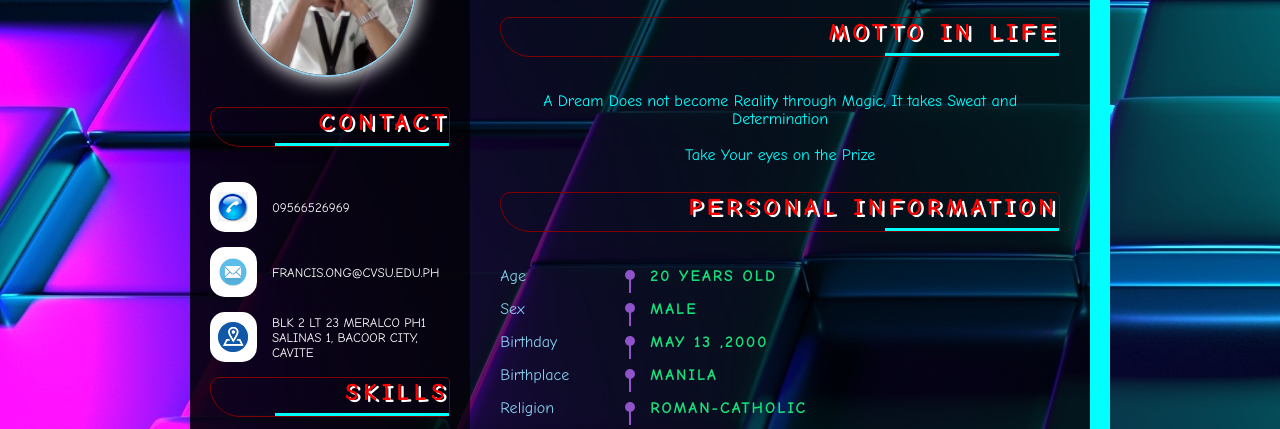
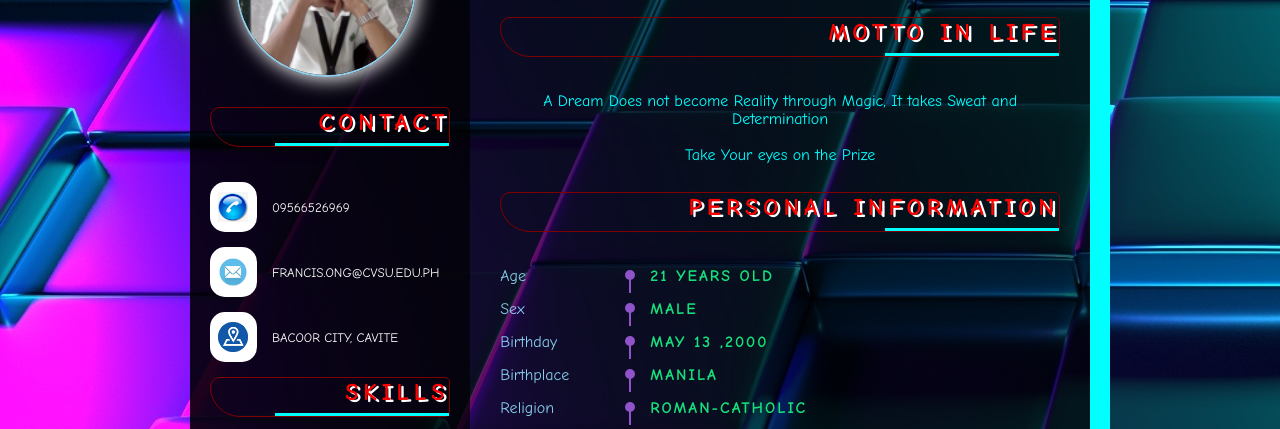
Before and after one commit to imfranz25/web-resume, a plain HTML site: page index.html in a window 1280 px wide. Shown: the part 188-617 px from the top of the page. Drawn offline with Linux system fonts and the light colour scheme.

Commit message:
Update personal Infos

```diff
--- a/index.html
+++ b/index.html
@@ -17,8 +17,8 @@
 	var job ='Future Software Engineer';
 	var cpnum='09566526969';
 	var email='francis.ong@cvsu.edu.ph';
-	var addr='BLK 2 LT 23 Meralco PH1 Salinas 1, Bacoor City, Cavite';
-	var age='20';
+	var addr='Bacoor City, Cavite';
+	var age='21';
 	var sex='Male';
 	var bday="May 13 ,2000";
 	var bp="Manila";
```
